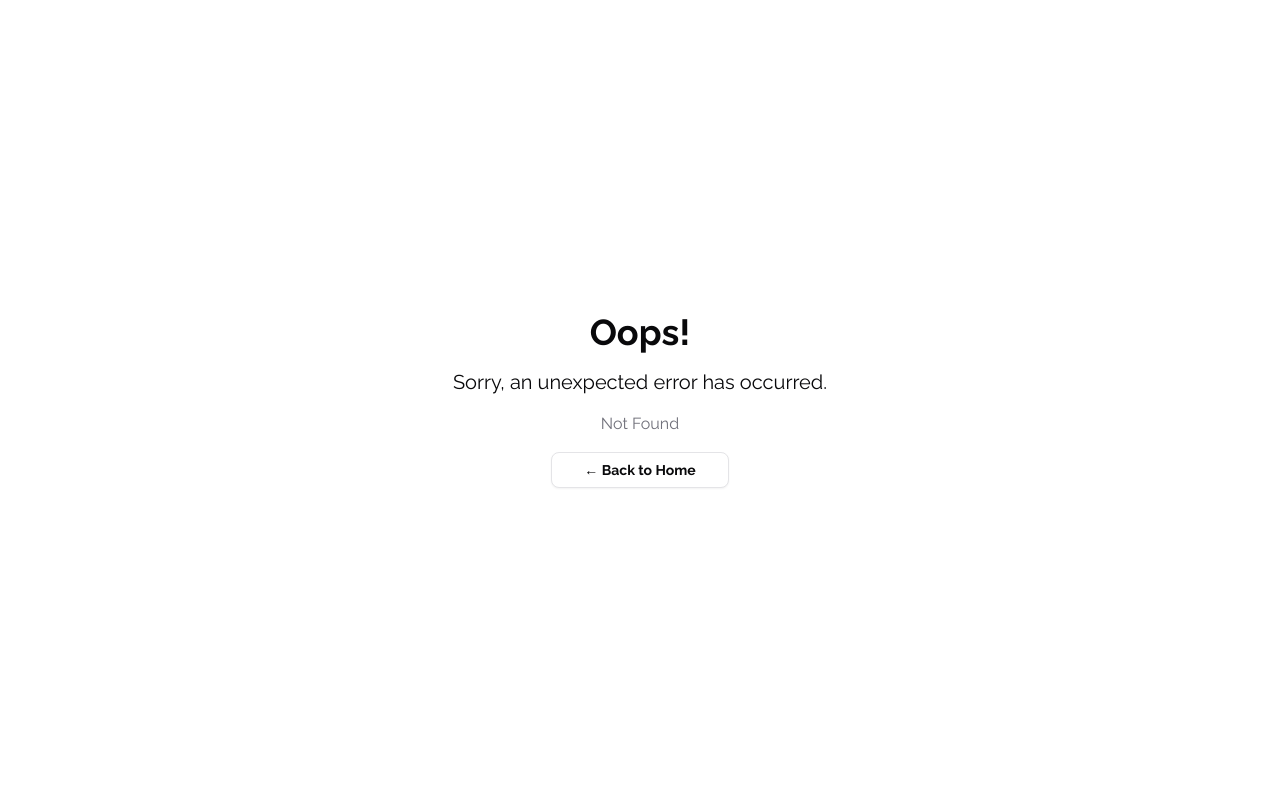
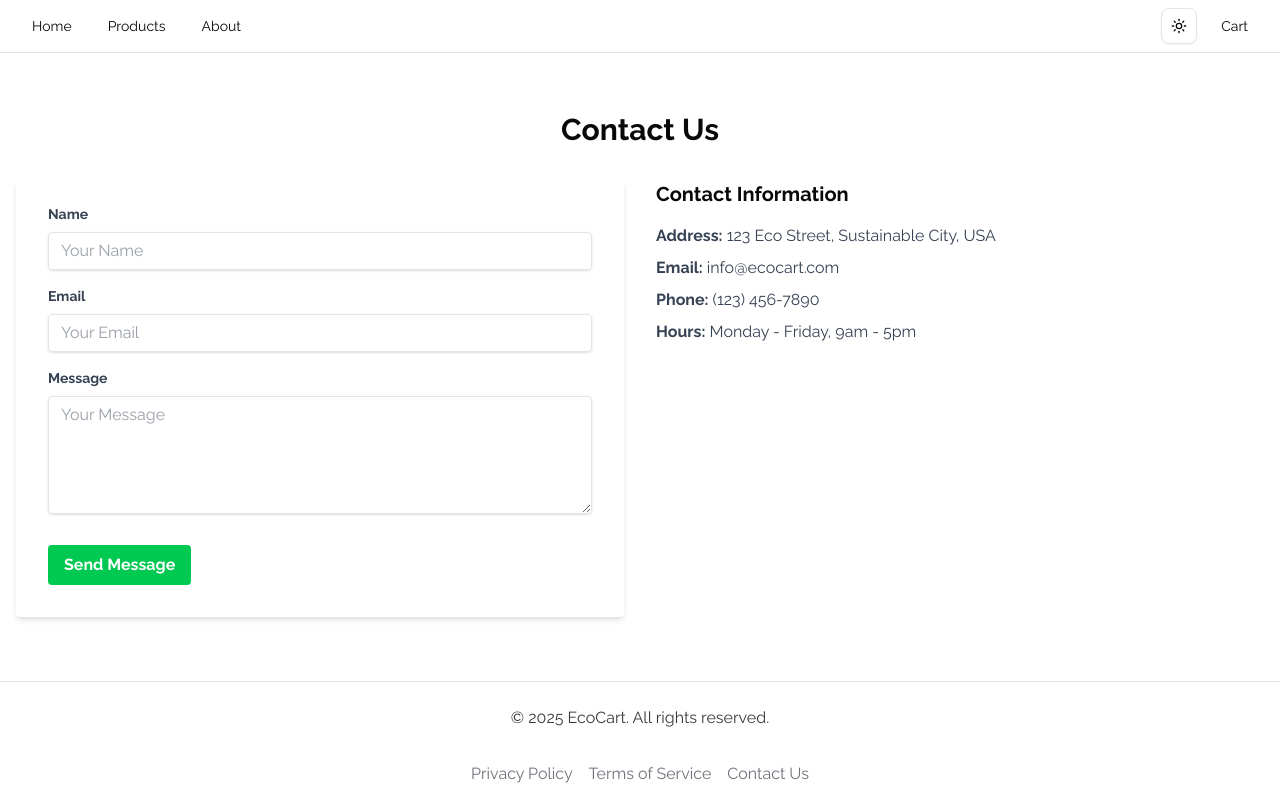
Before and after one commit to Chanceb1/EcoCart, a React (Vite) app in the folder frontend/: page /contact in a window 1280 px wide. Before the commit this address had no page. Built offline with nearby package versions, Linux system fonts and the light colour scheme.

Commit message:
Add Contact page and update navbar; adjust background styles

```diff
--- a/frontend/src/components/Header.tsx
+++ b/frontend/src/components/Header.tsx
@@ -56,7 +56,7 @@ const components: { title: string; href: string; description: string }[] = [
 
 export default function Header() {
     return (
-        <div className="fixed top-0 left-0 right-0 z-50 w-full px-4 py-2 bg-background border-b">
+        <div className="fixed top-0 left-0 right-0 z-50 w-full px-4 py-2 bg-background/80 border-b backdrop-blur-sm">
             <div className="container mx-auto flex justify-between items-center">
                 <NavigationMenu>
                     <NavigationMenuList>
--- a/frontend/src/index.css
+++ b/frontend/src/index.css
@@ -56,7 +56,7 @@ body {
 }
 
 .dark {
-    --background: oklch(0.141 0.005 285.823);
+    --background: oklch(0.17 0.005 285.823);
     --foreground: oklch(0.985 0 0);
     --card: oklch(0.141 0.005 285.823);
     --card-foreground: oklch(0.985 0 0);
--- a/frontend/src/pages/AboutPage.tsx
+++ b/frontend/src/pages/AboutPage.tsx
@@ -36,7 +36,7 @@ const AboutPage = () => {
                     <img
                         src={CarbonNeutral}
                         alt="Eco-friendly products"
-                        className="rounded-lg shadow-md size-50 mx-auto"
+                        className="size-50 mx-auto"
                     />
                 </div>
             </div>
--- /dev/null
+++ b/frontend/src/pages/ContactPage.tsx
@@ -0,0 +1,75 @@
+
+const ContactPage = () => {
+    return (
+        <div className="container mx-auto py-12">
+            <h1 className="text-3xl font-semibold text-center mb-8">Contact Us</h1>
+            <div className="grid grid-cols-1 md:grid-cols-2 gap-8">
+                {/* Contact Form */}
+                <div>
+                    <form className="bg-white shadow-md rounded px-8 pt-6 pb-8 mb-4">
+                        <div className="mb-4">
+                            <label className="block text-gray-700 text-sm font-bold mb-2" htmlFor="name">
+                                Name
+                            </label>
+                            <input
+                                className="shadow appearance-none border rounded w-full py-2 px-3 text-gray-700 leading-tight focus:outline-none focus:shadow-outline"
+                                id="name"
+                                type="text"
+                                placeholder="Your Name"
+                            />
+                        </div>
+                        <div className="mb-4">
+                            <label className="block text-gray-700 text-sm font-bold mb-2" htmlFor="email">
+                                Email
+                            </label>
+                            <input
+                                className="shadow appearance-none border rounded w-full py-2 px-3 text-gray-700 leading-tight focus:outline-none focus:shadow-outline"
+                                id="email"
+                                type="email"
+                                placeholder="Your Email"
+                            />
+                        </div>
+                        <div className="mb-6">
+                            <label className="block text-gray-700 text-sm font-bold mb-2" htmlFor="message">
+                                Message
+                            </label>
+                            <textarea
+                                className="shadow appearance-none border rounded w-full py-2 px-3 text-gray-700 leading-tight focus:outline-none focus:shadow-outline"
+                                id="message"
+                                rows="5"
+                                placeholder="Your Message"
+                            ></textarea>
+                        </div>
+                        <div className="flex items-center justify-between">
+                            <button
+                                className="bg-green-500 hover:bg-green-700 text-white font-bold py-2 px-4 rounded focus:outline-none focus:shadow-outline"
+                                type="button"
+                            >
+                                Send Message
+                            </button>
+                        </div>
+                    </form>
+                </div>
+
+                {/* Contact Information */}
+                <div>
+                    <h2 className="text-xl font-semibold mb-4">Contact Information</h2>
+                    <p className="text-gray-700 mb-2">
+                        <strong>Address:</strong> 123 Eco Street, Sustainable City, USA
+                    </p>
+                    <p className="text-gray-700 mb-2">
+                        <strong>Email:</strong> <a href="mailto:info@ecocart.com">info@ecocart.com</a>
+                    </p>
+                    <p className="text-gray-700 mb-2">
+                        <strong>Phone:</strong> (123) 456-7890
+                    </p>
+                    <p className="text-gray-700 mb-2">
+                        <strong>Hours:</strong> Monday - Friday, 9am - 5pm
+                    </p>
+                </div>
+            </div>
+        </div>
+    );
+};
+
+export default ContactPage;
--- a/frontend/src/router.tsx
+++ b/frontend/src/router.tsx
@@ -6,6 +6,7 @@ import AboutPage from './pages/AboutPage';
 import CartPage from './pages/CartPage';
 import CheckoutPage from './pages/CheckoutPage';
 import ErrorPage from './pages/ErrorPage';
+import ContactPage from './pages/ContactPage';
 
 export const router = createBrowserRouter([
     {
@@ -28,6 +29,10 @@ export const router = createBrowserRouter([
             {
                 path: 'cart',
                 element: <CartPage />
+            },
+            {
+                path: 'contact',
+                element: <ContactPage />
             }
         ]
     },
```
